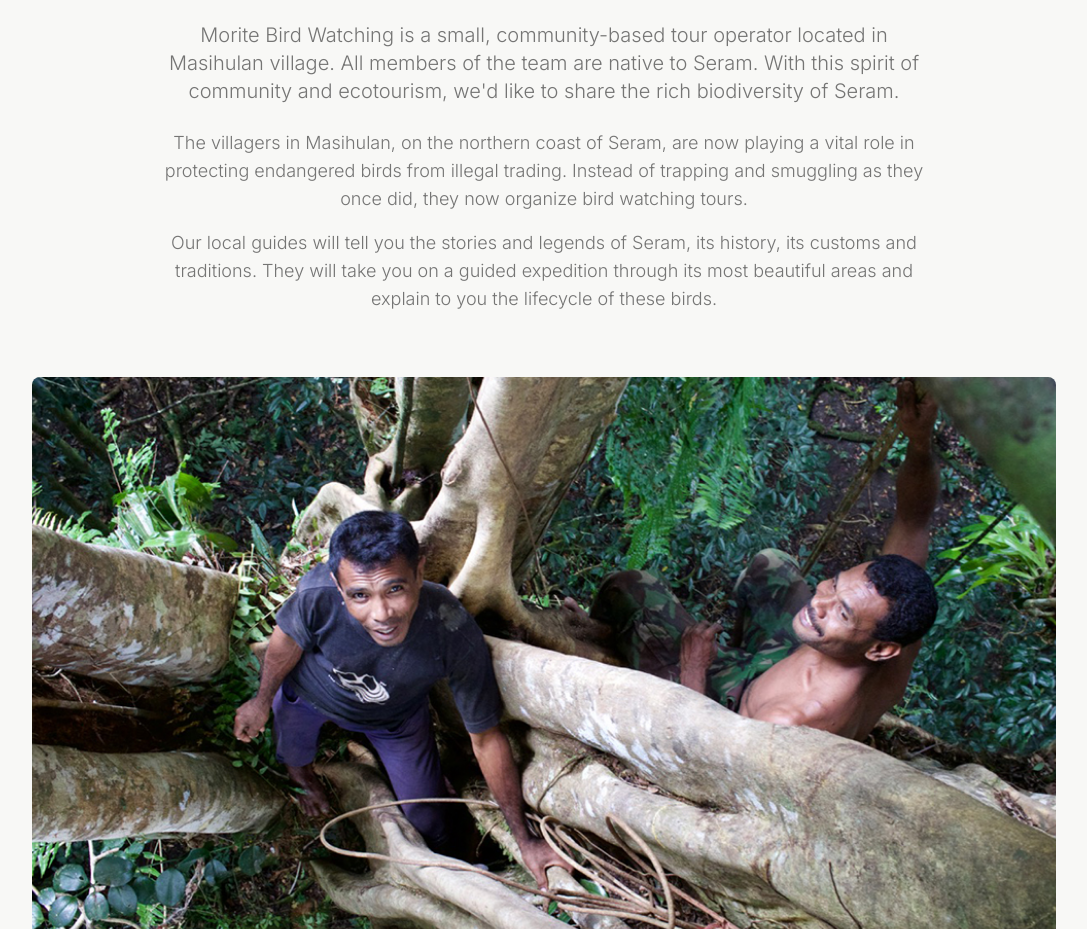
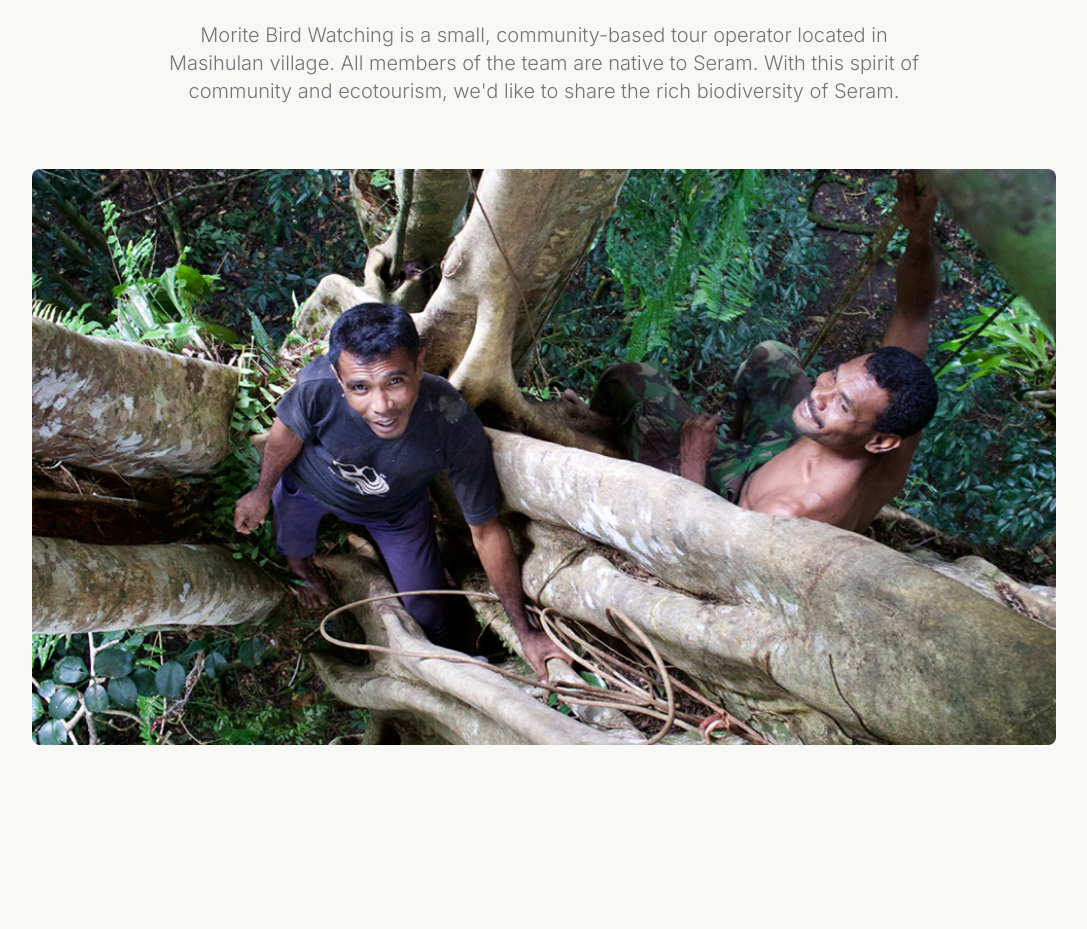
Before and after one commit to kbansner/moritebirdwatching-com, a website built with Vite: page index.html in a window 1280 px wide. Shown: the part 1705-2634 px from the top of the page, without its empty margins (96-1183 px from the left). Built offline with nearby package versions, Linux system fonts and the light colour scheme.

Commit message:
Remove duplicate copy from Our Team section

```diff
--- a/index.html
+++ b/index.html
@@ -315,22 +315,6 @@
                         Morite Bird Watching is a small, community-based tour operator located in Masihulan village. All
                         members of the team are native to Seram. With this spirit of community and ecotourism, we'd like
                         to share the rich biodiversity of Seram.
-                    </p>
-                    <p
-                        class="text-lg text-[#3d3d3d]/70 max-w-3xl mx-auto mb-4 font-light"
-                        data-en="The villagers in Masihulan, on the northern coast of Seram, are now playing a vital role in protecting endangered birds from illegal trading. Instead of trapping and smuggling as they once did, they now organize bird watching tours."
-                        data-id="Penduduk desa di Masihulan, di pantai utara Seram, kini memainkan peran penting dalam melindungi burung yang terancam punah dari perdagangan ilegal. Alih-alih menjebak dan menyelundupkan seperti yang pernah mereka lakukan, mereka sekarang mengorganisir tur pengamatan burung.">
-                        The villagers in Masihulan, on the northern coast of Seram, are now playing a vital role in
-                        protecting endangered birds from illegal trading. Instead of trapping and smuggling as they once
-                        did, they now organize bird watching tours.
-                    </p>
-                    <p
-                        class="text-lg text-[#3d3d3d]/70 max-w-3xl mx-auto font-light"
-                        data-en="Our local guides will tell you the stories and legends of Seram, its history, its customs and traditions. They will take you on a guided expedition through its most beautiful areas and explain to you the lifecycle of these birds."
-                        data-id="Pemandu lokal kami akan menceritakan kisah dan legenda Seram, sejarahnya, adat dan tradisinya. Mereka akan membawa Anda dalam ekspedisi terpandu melalui area terindahnya dan menjelaskan siklus hidup burung-burung ini.">
-                        Our local guides will tell you the stories and legends of Seram, its history, its customs and
-                        traditions. They will take you on a guided expedition through its most beautiful areas and
-                        explain to you the lifecycle of these birds.
                     </p>
                 </div>
                 <div class="relative aspect-[16/9] fade-in overflow-hidden rounded-lg max-w-5xl mx-auto">
```
